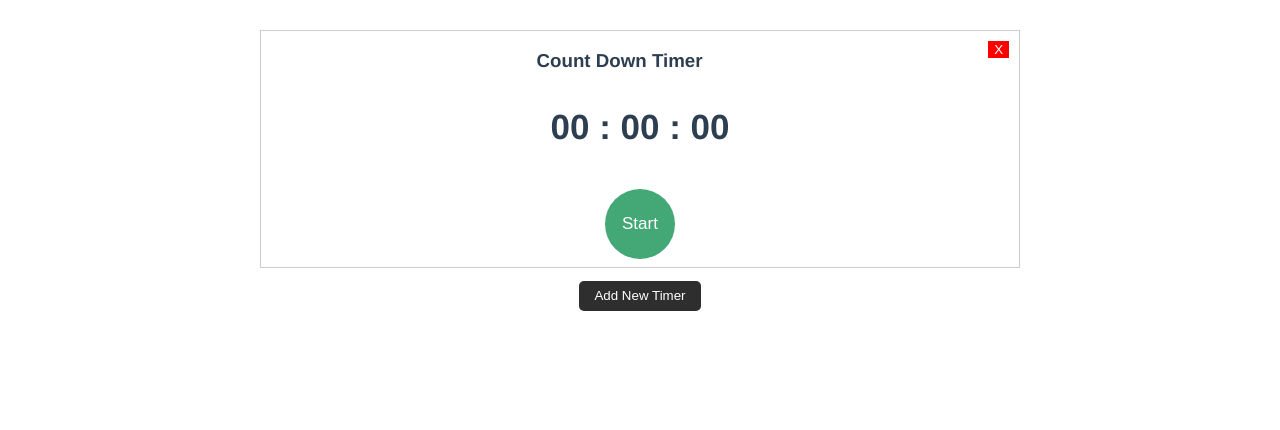
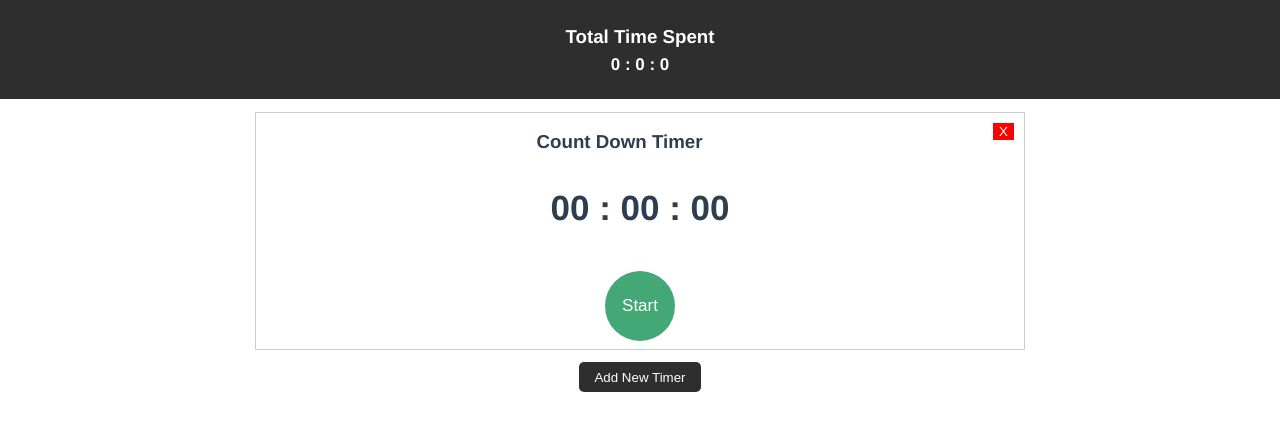
Before and after one commit to Pravinlkr/countdowntimer, a Vue app: page / in a window 1280 px wide. Shown: the top 430 px of the page. Built offline with nearby package versions, Linux system fonts and the light colour scheme.

Commit message:
adding section to display sum of all timer's data, not complete in the process

```diff
--- a/src/App.vue
+++ b/src/App.vue
@@ -1,6 +1,11 @@
 <template>
+<div class="sumupContainer">
+  <h3>Total Time Spent</h3>
+  <p class="totalTime">{{hours}} : {{minute}} : {{timeinsecond}}</p>
+  <p></p>
+</div>
 <div class="timerTemplate" v-for="(len,index) in noOfTimer" v-bind:key="index">
-  <timer ></timer>
+  <timer v-on:timertoapp="onchildtimer"></timer>
 </div>
 <button class="addNewTimerButton" v-on:click="addNewTimer()">Add New Timer</button>
 </template>
@@ -15,26 +20,41 @@ export default {
   data(){
     return{
       noOfTimer:[1],
-      count:1
+      count:1,
+      timeinsecond:0,
+      minute:0,
+      seconds:0,
+      hours:0
     }
   },
+  mounted(){
+    },
   methods:{
     addNewTimer(){
       this.count = this.count+2;
       this.noOfTimer.push(this.count);
+    },
+    onchildtimer(value){
+      console.log('initiated onchildtimer'+ value);
+      this.timeinsecond = value.sec;
+      this.minute = value.mint;
+      this.hours = value.hrs;
     }
   }
 }
 </script>
 
 <style>
+body{
+  margin:0;
+  padding:0;
+}
 #app {
   font-family: Avenir, Helvetica, Arial, sans-serif;
   -webkit-font-smoothing: antialiased;
   -moz-osx-font-smoothing: grayscale;
   text-align: center;
   color: #2c3e50;
-  margin-top: 30px;
 }
 .addNewTimerButton{
   height:30px;
@@ -45,8 +65,18 @@ export default {
   color:white;
   background-color: #2e2e2e;
 }
-.removeTimer{
-  float:right;
-
+.sumupContainer{
+  color:white;
+  background-color: #2e2e2e;
+  margin:0 0;
+  padding:7px 0;
+}
+.sumupContainer h3{
+  margin-bottom: 7px;
+}
+.sumupContainer p{
+  margin-top: 0;
+  font-weight: 700;
+  font-size: 17px;
 }
 </style>
--- a/src/components/Timer.vue
+++ b/src/components/Timer.vue
@@ -27,11 +27,12 @@ export default {
             hours: 0,
             minutes:0,
             seconds:0,
-            timeinms:0
+            timeinms:0,
+            timerflag:0
         }
     },
     mounted(){
-        //this.coverTimeInMs();
+        this.emitTimerToParent();
     },
     methods:{
         coverTimeInMs(){
@@ -72,6 +73,13 @@ export default {
         },
         hideTimer(){
             this.isToShowTimer=false;
+            clearInterval(this.seconds);
+        },
+        emitTimerToParent(){
+            this.timerflag = setInterval(function(){
+            this.$emit('timertoapp', {sec:this.timeinms,mint:this.minutes,hrs:this.hours});
+            }.bind(this),1000);
+            //{sec:this.timeinms,mint:this.minutes,hrs:this.hours}
         }
     }
 }
```
